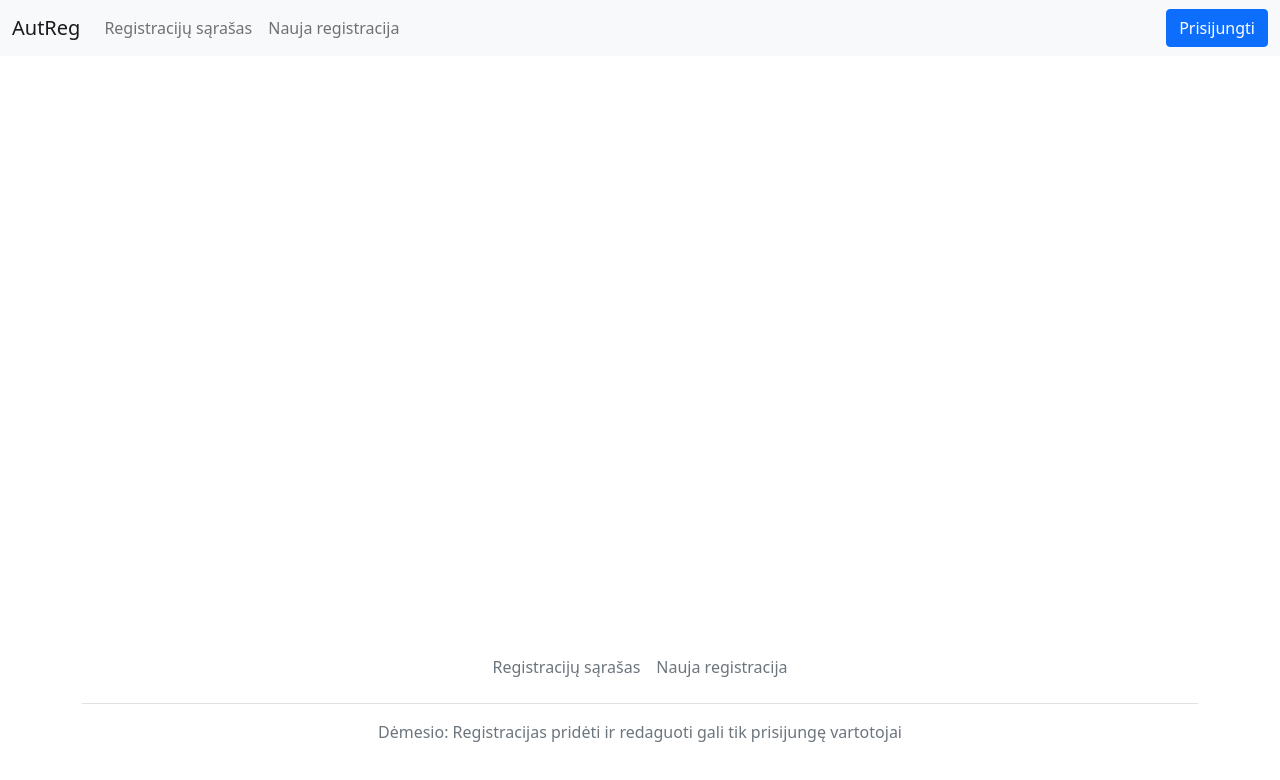
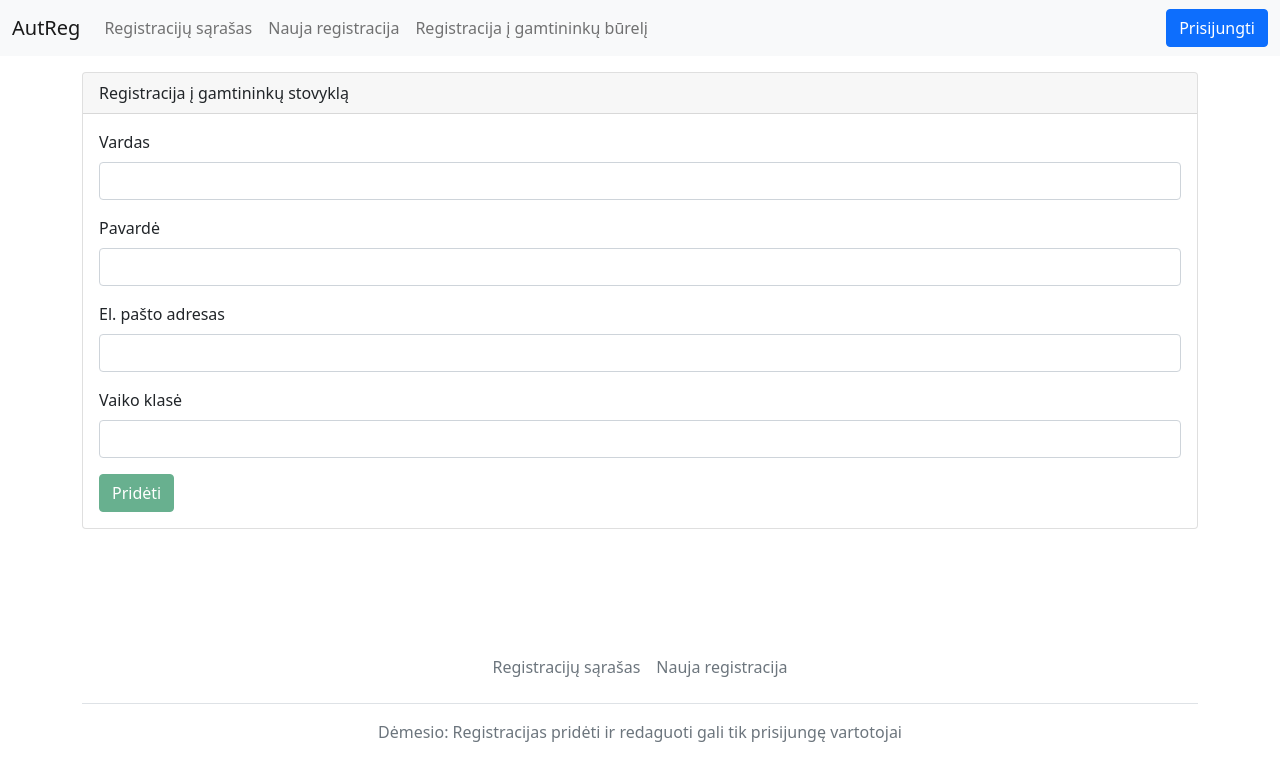
Before and after one commit to RytisTam/angular_prac_crud, an Angular app: page /new-club-registration in a window 1280 px wide. Before the commit this address led to /. Shown: the top 780 px of the page. Built offline with nearby package versions, Linux system fonts and the light colour scheme.

Commit message:
+ naturalistClubRegistration

```diff
--- a/src/app/app-routing.module.ts
+++ b/src/app/app-routing.module.ts
@@ -4,6 +4,7 @@ import { AuthComponent } from './components/auth/auth.component';
 import { ChangePasswordComponent } from './components/change-password/change-password.component';
 import { HomeComponent } from './components/home/home.component';
 import { NewRegistrationComponent } from './components/new-registration/new-registration.component';
+import { RegistrationToNaturalistClubComponent } from './components/registration-to-naturalist-club/registration-to-naturalist-club.component';
 import { UpdateRegistrationComponent } from './components/update-registration/update-registration.component';
 
 const routes: Routes = [
@@ -12,6 +13,7 @@ const routes: Routes = [
   {path:'update/:id', component:UpdateRegistrationComponent},
   {path:'login', component:AuthComponent},
   {path:'reset-password', component:ChangePasswordComponent},
+  {path:'new-club-registration', component:RegistrationToNaturalistClubComponent}
 ];
 
 @NgModule({
--- a/src/app/components/navigation/navigation.component.html
+++ b/src/app/components/navigation/navigation.component.html
@@ -12,6 +12,9 @@
           <li class="nav-item">
             <a class="nav-link" routerLink="/new">Nauja registracija</a>
           </li>
+          <li class="nav-item">
+            <a class="nav-link" routerLink="/new-club-registration">Registracija į gamtininkų būrelį</a>
+          </li>
         </ul>
         <div *ngIf="isLoggedIn" class="d-flex me-2">Jūs esate prisijungęs: {{user?.email}}</div>
         <a *ngIf="!isLoggedIn" routerLink="/login" class="btn btn-primary d-flex">Prisijungti</a>
--- /dev/null
+++ b/src/app/components/registration-to-naturalist-club/registration-to-naturalist-club.component.html
@@ -0,0 +1,28 @@
+<div class="card">
+    <div class="card-header">Registracija į gamtininkų stovyklą</div>
+    <div class="card-body">
+        <form [formGroup]="naturalistRegistrationForm" (ngSubmit)="onSubmit()">
+            <div class="mb-3">
+                <label for="" class="form-label">Vardas</label>
+                <input type="text" formControlName="name" class="form-control">
+                <span class="help-block" *ngIf="!naturalistRegistrationForm.get('name')?.valid && naturalistRegistrationForm.get('name')?.touched">Vardas yra privalomas ir turi būti nuo 3 iki 16 simbolių.</span>
+            </div>
+            <div class="mb-3">
+                <label for="" class="form-label">Pavardė</label>
+                <input type="text" formControlName="surname" class="form-control">
+                <span class="help-block" *ngIf="!naturalistRegistrationForm.get('surname')?.valid && naturalistRegistrationForm.get('surname')?.touched">Pavardė yra privaloma ir turi būti nuo 3 iki 16 simbolių.</span>
+            </div>
+            <div class="mb-3">
+                <label for="" class="form-label">El. pašto adresas</label>
+                <input type="string" class="form-control" formControlName="email">
+                <span class="help-block" *ngIf="!naturalistRegistrationForm.get('email')?.valid && naturalistRegistrationForm.get('email')?.touched">Įveskite realų el. pašto adresą.</span>
+            </div>
+            <div class="mb-3">
+                <label for="" class="form-label">Vaiko klasė</label>
+                <input type="string" class="form-control" formControlName="kidClass">
+                <span class="help-block" *ngIf="!naturalistRegistrationForm.get('kidClass')?.valid && naturalistRegistrationForm.get('kidClass')?.touched">Leistina vaiko klasė nuo 6 iki 12.</span>
+            </div>
+            <button class="btn btn-success" type="submit" [disabled]="!naturalistRegistrationForm.valid">Pridėti</button>
+        </form>
+    </div>
+</div>
--- /dev/null
+++ b/src/app/components/registration-to-naturalist-club/registration-to-naturalist-club.component.ts
@@ -0,0 +1,38 @@
+import { Component, OnInit } from '@angular/core';
+import { FormControl, FormGroup, Validators } from '@angular/forms';
+
+@Component({
+  selector: 'app-registration-to-naturalist-club',
+  templateUrl: './registration-to-naturalist-club.component.html',
+  styleUrls: ['./registration-to-naturalist-club.component.css']
+})
+export class RegistrationToNaturalistClubComponent implements OnInit {
+
+  public naturalistRegistrationForm:FormGroup;
+
+  constructor() {
+    this.naturalistRegistrationForm = new FormGroup({
+      'name':new FormControl(null, [Validators.required, Validators.minLength(3), Validators.maxLength(16)]),
+      'surname':new FormControl(null, [Validators.required, Validators.minLength(3), Validators.maxLength(16)]),
+      'email':new FormControl(null, [Validators.required, Validators.email]),
+      'kidClass':new FormControl(null, [Validators.required, this.checkKidClass]),
+    })
+   }
+
+  ngOnInit(): void {
+  }
+
+  onSubmit(){
+    console.log(this.naturalistRegistrationForm.value)
+    this.naturalistRegistrationForm.reset()
+  }
+
+  checkKidClass(control:FormControl):{[s:string]:boolean}|null {
+    if (control.value >= 6 && control.value <= 12) {
+      return null;
+    } else {
+      return {'classIncorrect':true}
+    }
+  }
+
+}
```
Also changed, not shown: src/app/app.module.ts (+6 -3 lines), src/app/components/registration-to-naturalist-club/registration-to-naturalist-club.component.css (added), 1 other file (tests, documents, lock files or other folders).
